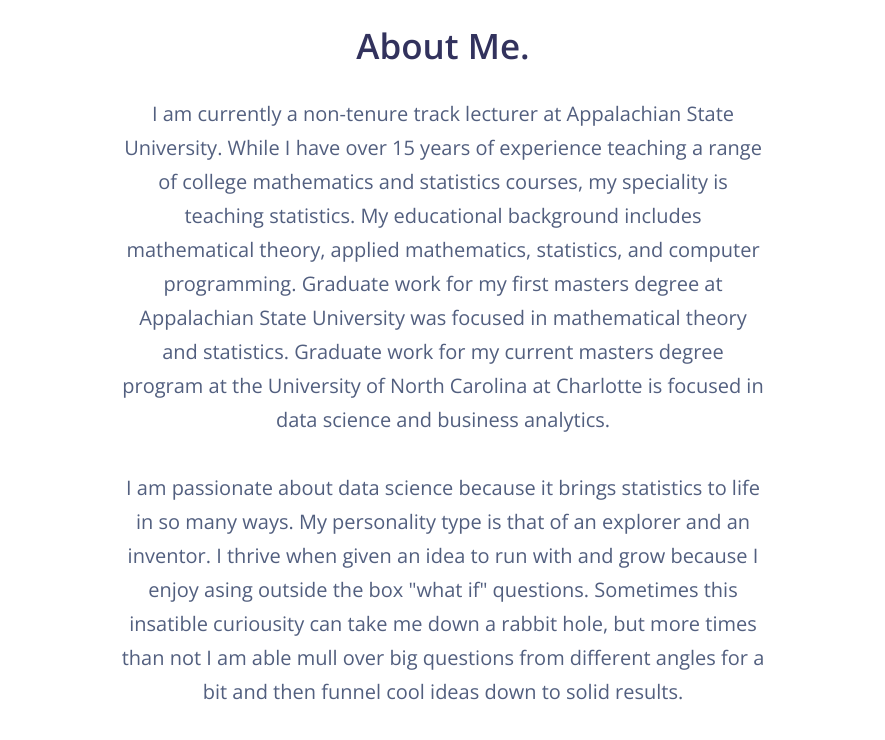
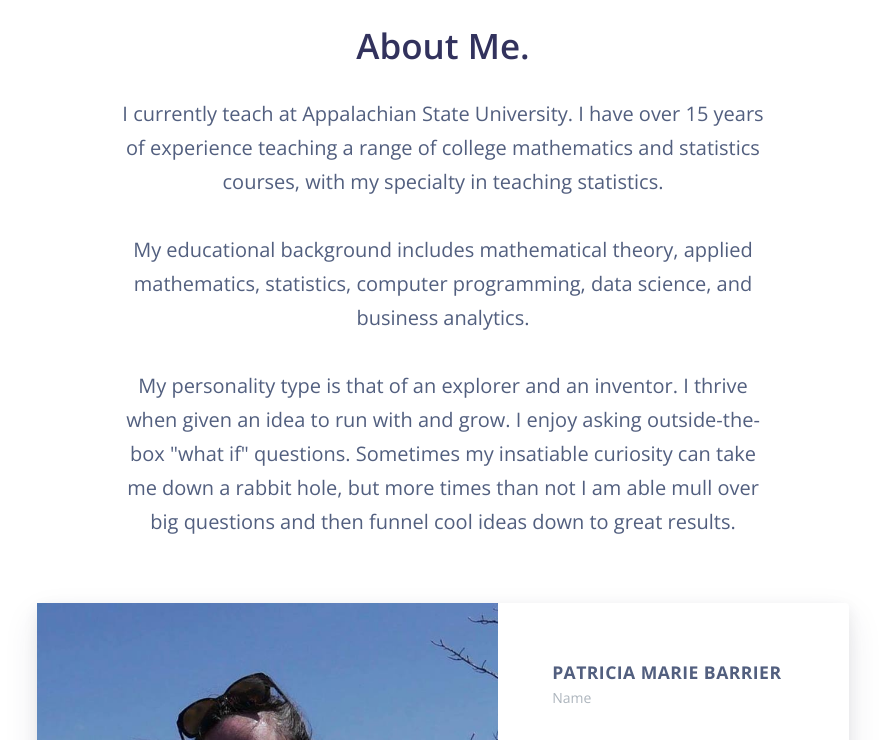
Before and after one commit to patriciamariebarrier/patriciamariebarrier.github.io, a Jekyll site: the page built from _pages/about.md, in a window 1280 px wide and 900 px high, scrolled down 384 px, cut to the strip 160-900 px from the top of the window. Shown: the whole strip, without its empty margins (197-1082 px from the left). Built offline with Jekyll 4.4.1, drawn with Linux system fonts in a browser that asks for light colours; nearby versions of some CDN libraries; some of the changed text lies outside the part shown.

Commit message:
Update team-carousel-4.html

```diff
--- a/_includes/components/teams/team-carousel-4.html
+++ b/_includes/components/teams/team-carousel-4.html
@@ -3,7 +3,7 @@
     <div class="row">
       <div class="col-md-8 mx-auto text-center mb-5">
         <h3 class="display-3">About Me. </h3>
-        <p class="lead">I am currently a non-tenure track lecturer at Appalachian State University. While I have over 15 years of experience teaching a range of college mathematics and statistics courses, my speciality is teaching statistics. My educational background includes mathematical theory, applied mathematics, statistics, and computer programming. Graduate work for my first masters degree at Appalachian State University was focused in mathematical theory and statistics. Graduate work for my current masters degree program at the University of North Carolina at Charlotte is focused in data science and business analytics. <br> <br> I am passionate about data science because it brings statistics to life in so many ways. My personality type is that of an explorer and an inventor. I thrive when given an idea to run with and grow because I enjoy asing outside the box "what if" questions. Sometimes this insatible curiousity can take me down a rabbit hole, but more times than not I am able mull over big questions from different angles for a bit and then funnel cool ideas down to solid results.
+        <p class="lead">I currently teach at Appalachian State University. I have over 15 years of experience teaching a range of college mathematics and statistics courses, with my specialty in teaching statistics. <br> <br>My educational background includes mathematical theory, applied mathematics, statistics, computer programming, data science, and business analytics. <br> <br>My personality type is that of an explorer and an inventor. I thrive when given an idea to run with and grow. I enjoy asking outside-the-box "what if" questions. Sometimes my insatiable curiosity can take me down a rabbit hole, but more times than not I am able mull over big questions and then funnel cool ideas down to great results.
 
         </p>
       </div>
@@ -29,17 +29,24 @@
                 </div>
                 <div class="card-profile-stats">
                   <div class="text-left p-0">
-                    <span class="heading">Statistics Professor at ASU, Data Science Student at UNCC</span>
-                    <span class="description">Position</span>
+                    <span class="heading">Statistics Instructor, Appstate</span>
+                    <span class="description">Job</span>
                   </div>
                 </div>
+                   <div class="card-profile-stats">
+                  <div class="text-left p-0">
+                    <span class="heading">DSBA MS Degree, UNCC</span>
+                    <span class="description">Currently Studying</span>
+                  </div>
+                </div>
+
                 <div class="card-profile-stats">
                   <div class="text-left p-0">
-                    <span class="heading">BS Degree in Mathematics, minor Computer Science - Appalachian State University</span>
-                    <span class="heading">MA Degree in Mathematics, concentration College Instruction - Appalachian State University</span>
-                     <span class="heading">Graduate Certificate Data Science and Business Analytics - University of North Carolina at Charlotte</span>
-                    <span class="heading">(currently enrolled) MS Data Science and Business Analytics - University of North Carolina at Charlotte</span>
-                    <span class="description">Education</span>
+                   <span class="heading">Graduate Certificate: Data Science and Business Analytics, UNCC</span>
+                     <span class="heading">MA Degree: Mathematics, Appsate</span>
+                     <span class="heading">BS Degree: Mathematics, minor: Computer Science, Appstate</span>
+                    <span class="heading"></span>
+                    <span class="description">Degrees Earned</span>
                   </div>
                 </div>
 
```
